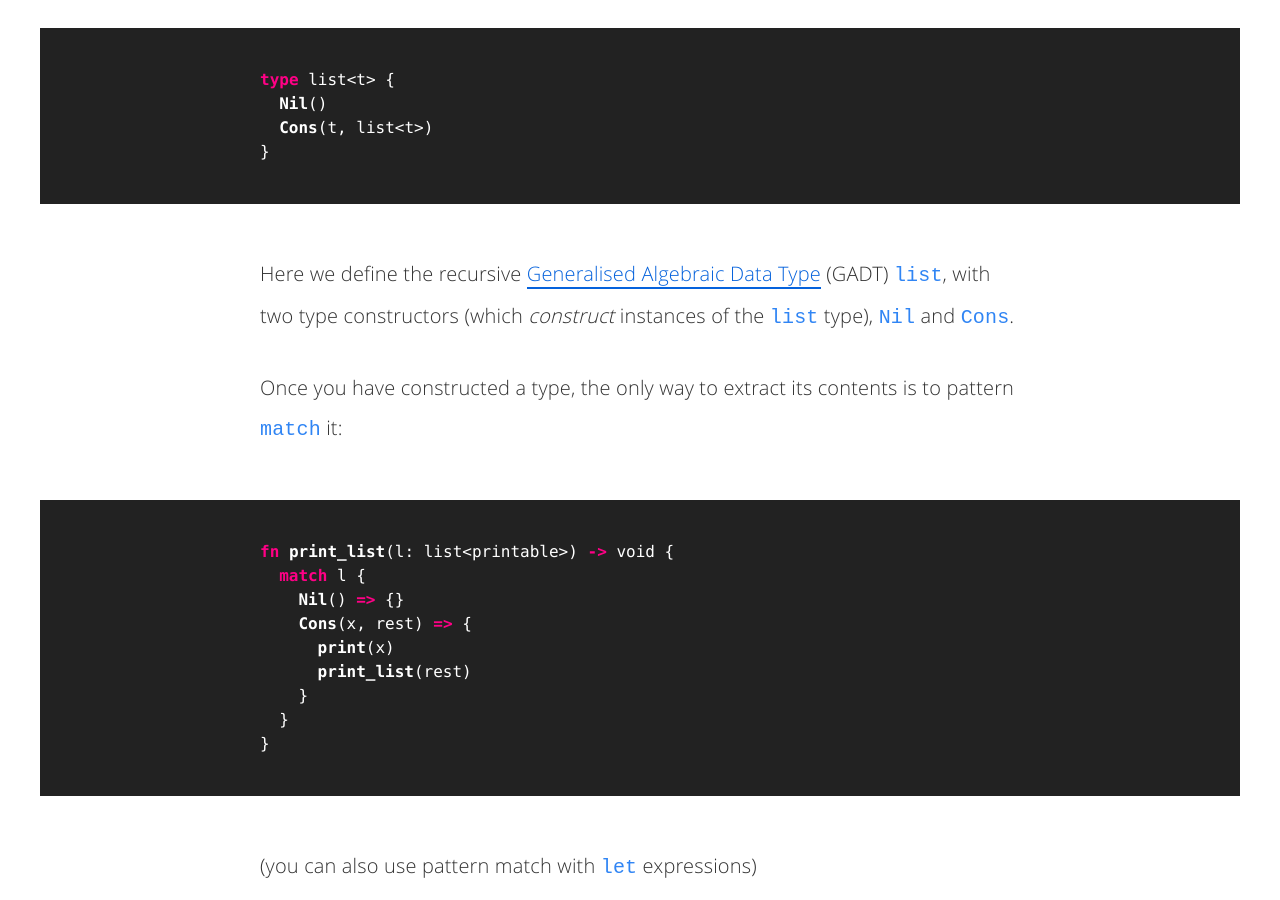
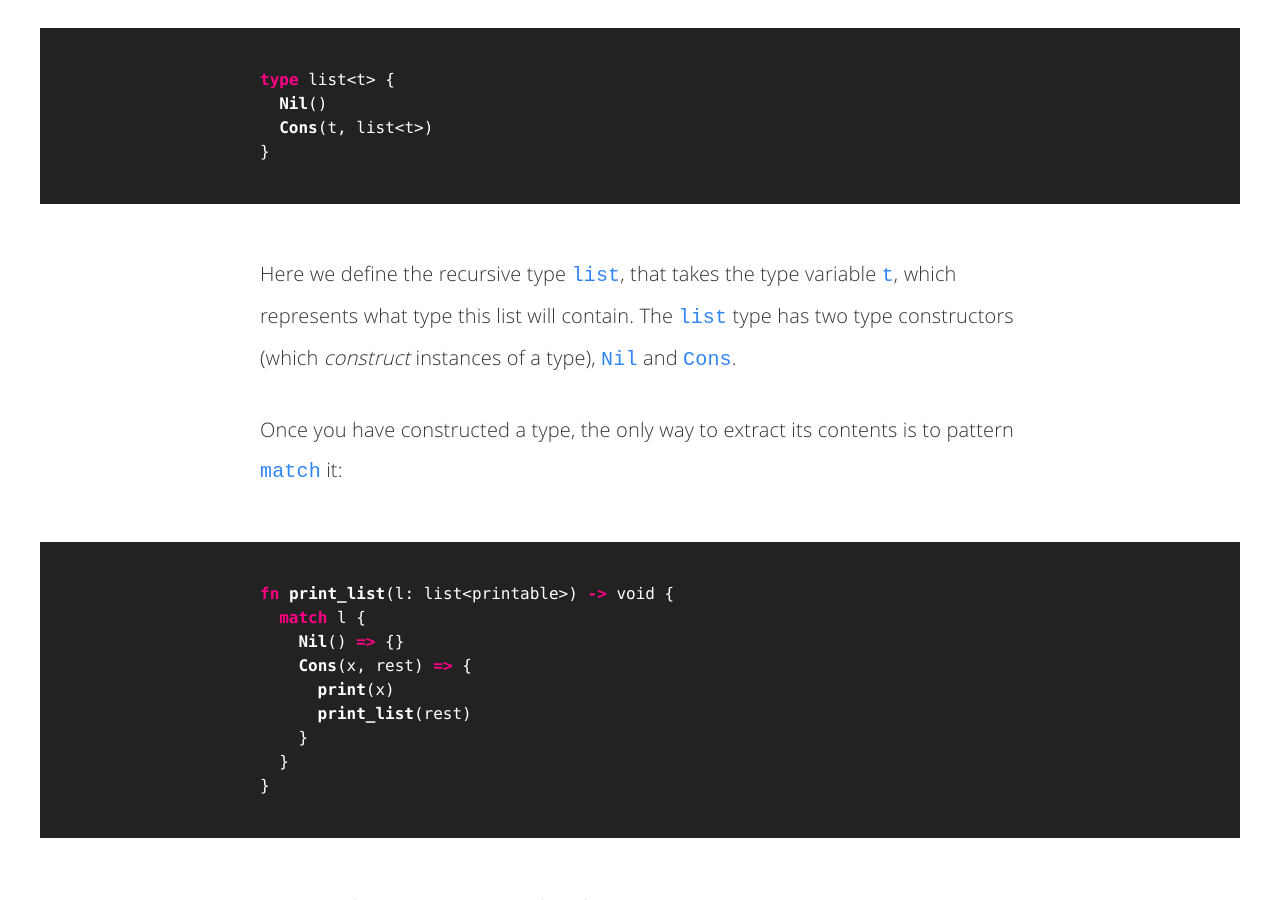
Before and after one commit to KyleAMathews/blog-2, a Jekyll site: the page built from _posts/2016-07-06-introducing-verve.md, in a window 1280 px wide and 900 px high, scrolled down 2891 px. Built offline with Jekyll 4.4.1, drawn with Linux system fonts in a browser that asks for light colours; comment, search, counter and statistics services are not loaded.

Commit message:
Introducing verve: address feedback

```diff
--- a/_posts/2016-07-06-introducing-verve.md
+++ b/_posts/2016-07-06-introducing-verve.md
@@ -53,7 +53,7 @@ type list<t> {
 }
 {% endhighlight %}
 
-Here we define the recursive [Generalised Algebraic Data Type][GADT] (GADT) `list`, with two type constructors (which *construct* instances of the `list` type), `Nil` and `Cons`.
+Here we define the recursive type `list`, that takes the type variable `t`, which represents what type this list will contain. The `list` type has two type constructors (which *construct* instances of a type), `Nil` and `Cons`.
 
 Once you have constructed a type, the only way to extract its contents is to pattern `match` it:
 
@@ -143,7 +143,6 @@ I hope you enjoyed the post, and if you think you'd have fun with [Verve] as wel
 [Rust]: https://www.rust-lang.org
 [Haskell]: https://www.haskell.org/tutorial/classes.html
 [ADT]: https://en.wikipedia.org/wiki/Algebraic_data_type
-[GADT]: https://en.wikipedia.org/wiki/Generalized_algebraic_data_type
 [Grammar]: https://github.com/tadeuzagallo/verve-lang/blob/master/resources/grammar.ebnf
 [JSC]: http://trac.webkit.org/wiki/JavaScriptCore
 [GC]: https://en.wikipedia.org/wiki/Garbage_collection_(computer_science)
```
